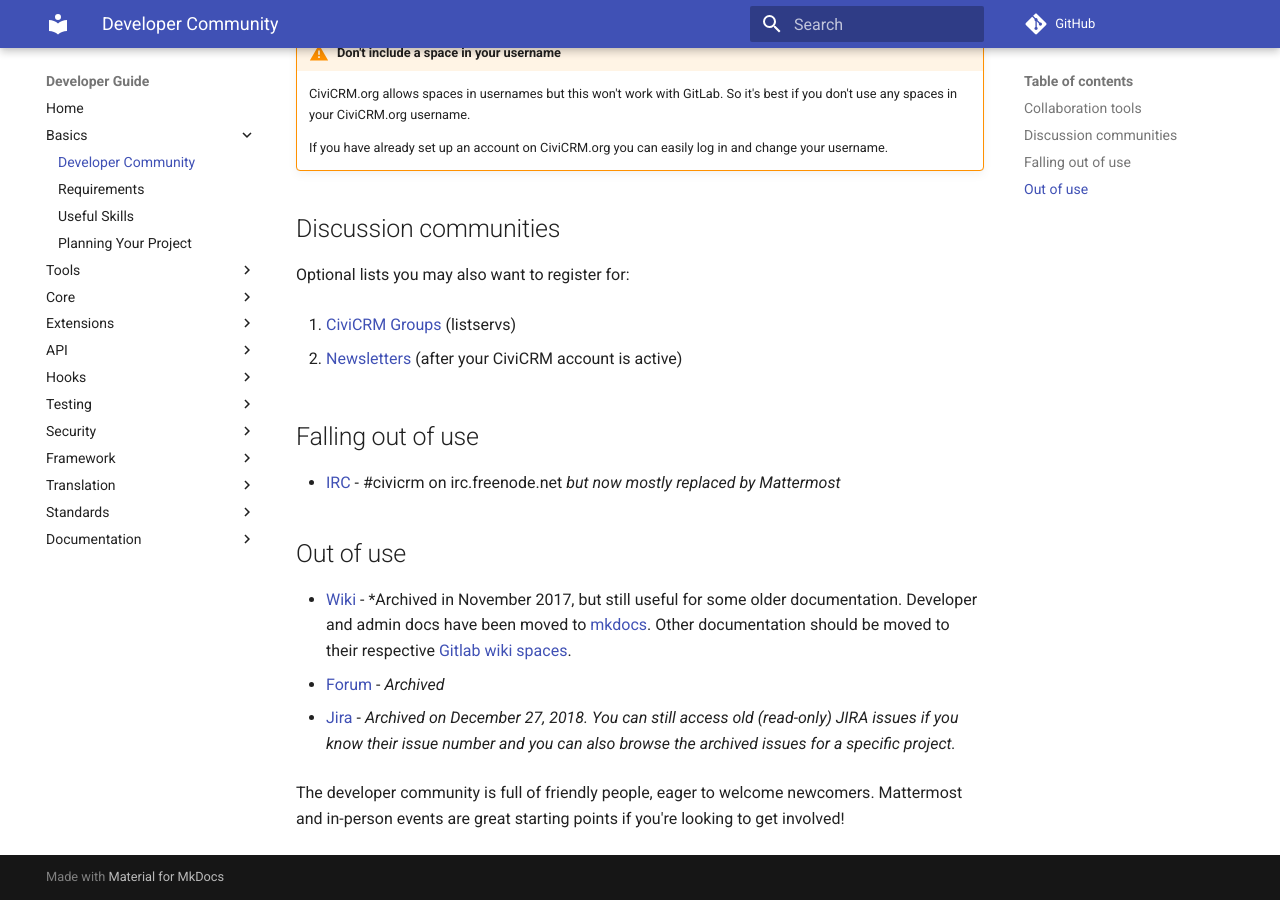
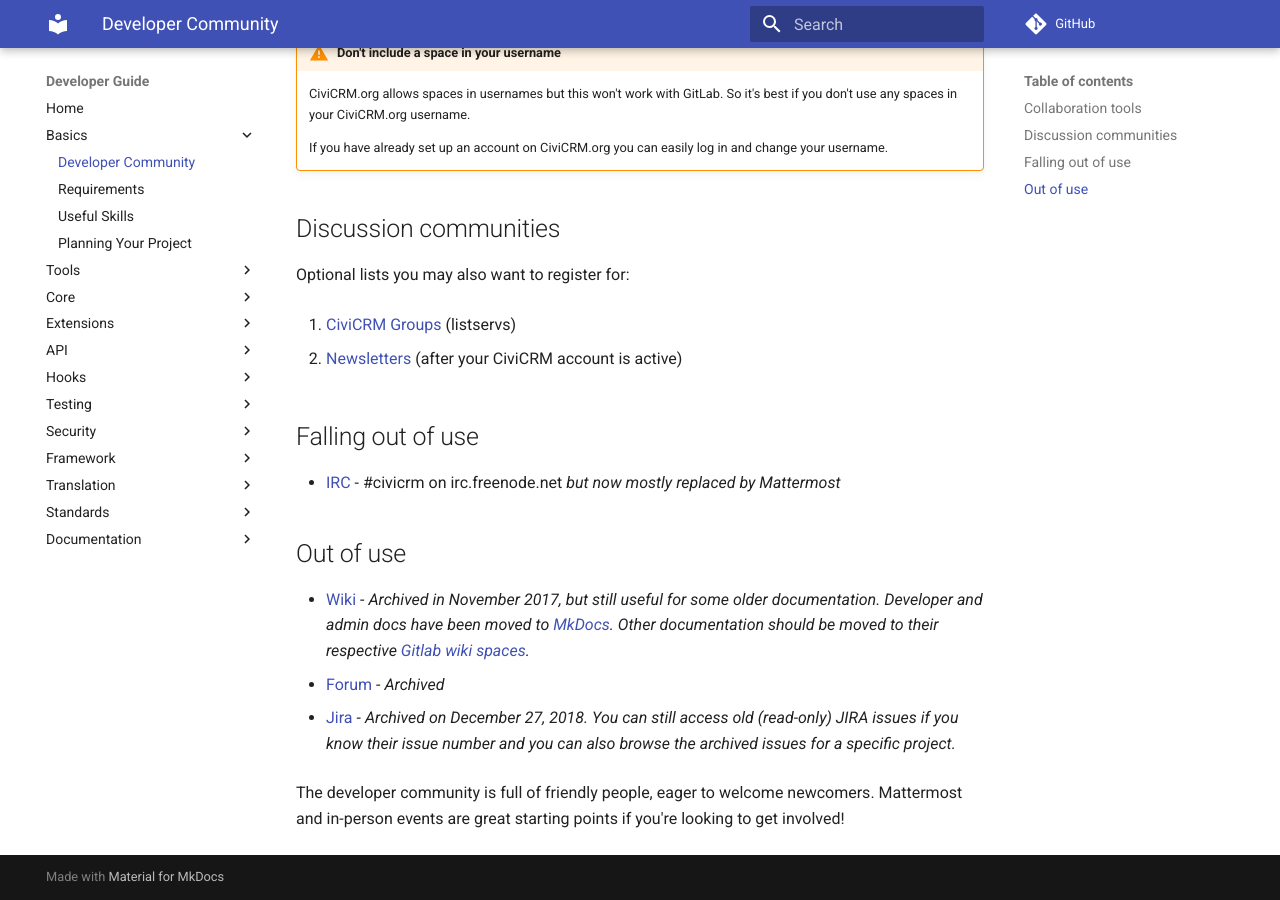
Before and after one commit to civicrm/civicrm-dev-docs, an MkDocs documentation site: the page built from docs/basics/community.md, in a window 1280 px wide and 900 px high, scrolled down 1116 px. Built offline with MkDocs 1.6.1 and Material for MkDocs 9.7.7, drawn with Linux system fonts in a browser that asks for light colours; comment, search, counter and statistics services are not loaded; old or Windows-style settings are respelled for this version of MkDocs.

```diff
--- a/docs/basics/community.md
+++ b/docs/basics/community.md
@@ -53,7 +53,7 @@ Optional lists you may also want to register for:
 
 ## Out of use
 
--   [Wiki](https://wiki.civicrm.org/confluence/display/CRMDOC/CiviCRM+Documentation) - *Archived in November 2017, but still useful for some older documentation. Developer and admin docs have been moved to [mkdocs](https://docs.civicrm.org/). Other documentation should be moved to their respective [Gitlab wiki spaces](https://lab.civicrm.org/explore/groups).
+-   [Wiki](https://wiki.civicrm.org/confluence/display/CRMDOC/CiviCRM+Documentation) - *Archived in November 2017, but still useful for some older documentation. Developer and admin docs have been moved to [MkDocs](https://docs.civicrm.org/). Other documentation should be moved to their respective [Gitlab wiki spaces](https://lab.civicrm.org/explore/groups).*
 -   [Forum](https://forum.civicrm.org/) - *Archived*
 
 -   [Jira](https://issues.civicrm.org) - *Archived on December 27, 2018. You can still access old (read-only) JIRA issues if you know their issue number and you can also browse the archived issues for a specific project.*
```
